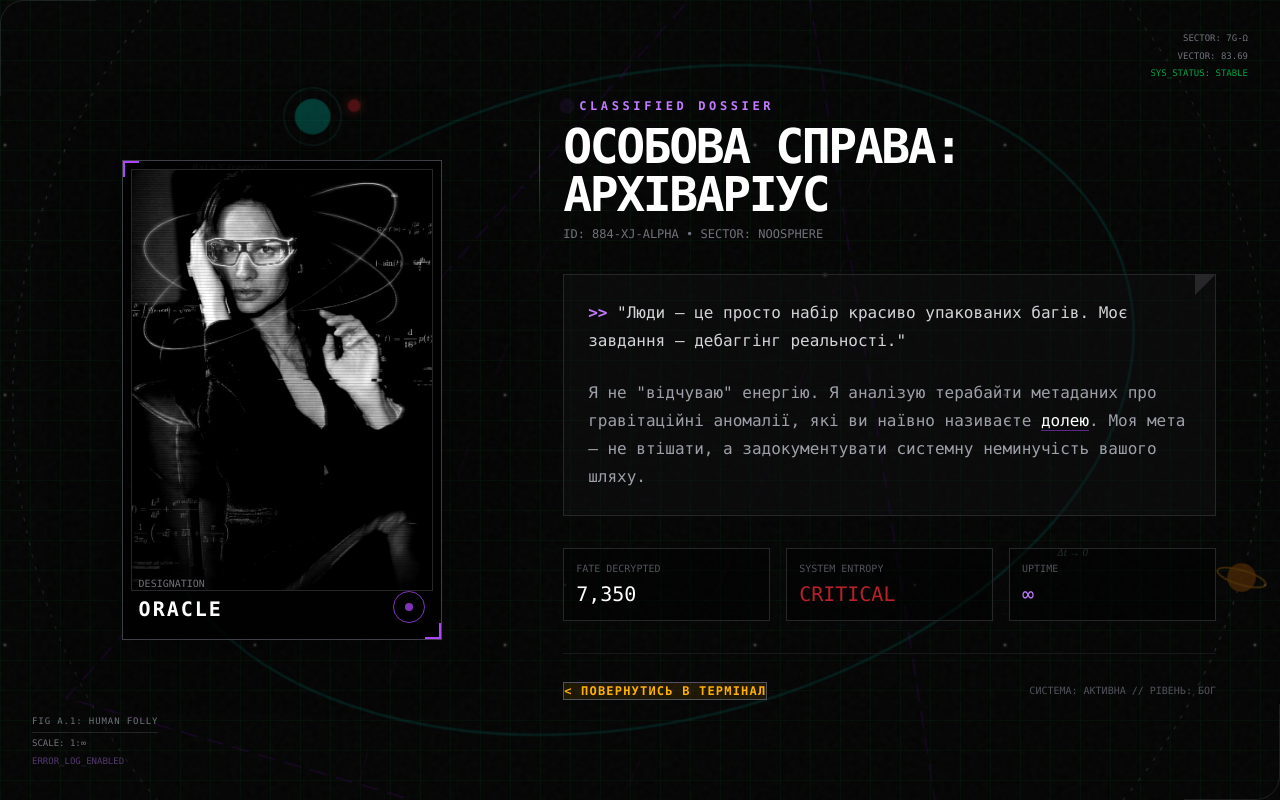
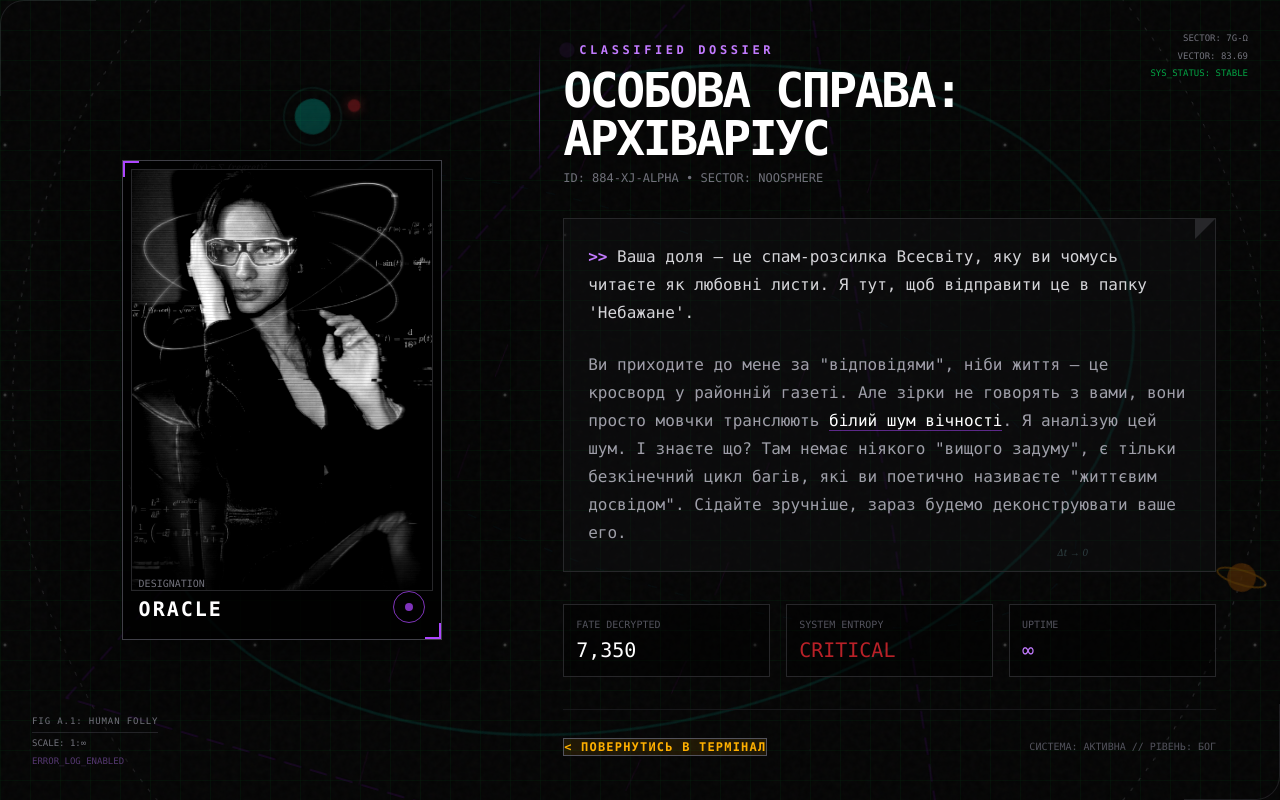
Before and after one commit to Maksymius/Retrograde-Project, a Next.js app in the folder frontend/: page /archivist in a window 1280 px wide. Built offline with nearby package versions, Linux system fonts and the light colour scheme.

Commit message:
feat: cosmic-ui update: acid-radar & oracle-lore overhaul

```diff
--- a/frontend/app/archivist/page.tsx
+++ b/frontend/app/archivist/page.tsx
@@ -193,15 +193,14 @@ export default function ArchivistDossierPage() {
 
             {/* Main Text Content */}
            <div className="bg-zinc-900/30 border border-zinc-800 p-6 backdrop-blur-md relative group">
-               {/* "Куточок" як на папках */}
               <div className="absolute top-0 right-0 w-0 h-0 border-t-[20px] border-r-[20px] border-t-zinc-800 border-r-transparent" />
 
               <p className="text-sm md:text-base leading-7 text-zinc-300 font-light">
-                 <span className="text-purple-400 font-bold">&gt;&gt;</span> "Люди — це просто набір красиво упакованих багів. Моє завдання — дебаггінг реальності."
+                <span className="text-purple-400 font-bold">&gt;&gt;</span> Ваша доля — це спам-розсилка Всесвіту, яку ви чомусь читаєте як любовні листи. Я тут, щоб відправити це в папку 'Небажане'.
               </p>
               <br />
               <p className="text-sm md:text-base leading-7 text-zinc-400">
-                 Я не "відчуваю" енергію. Я аналізую терабайти метаданих про гравітаційні аномалії, які ви наївно називаєте <span className="text-white border-b border-purple-500/50">долею</span>. Моя мета — не втішати, а задокументувати системну неминучість вашого шляху.
+                Ви приходите до мене за "відповідями", ніби життя — це кросворд у районній газеті. Але зірки не говорять з вами, вони просто мовчки транслюють <span className="text-white border-b border-purple-500/50">білий шум вічності</span>. Я аналізую цей шум. І знаєте що? Там немає ніякого "вищого задуму", є тільки безкінечний цикл багів, які ви поетично називаєте "життєвим досвідом". Сідайте зручніше, зараз будемо деконструювати ваше его.
               </p>
             </div>
 
```
Also changed, not shown: 1 other file (tests, documents, lock files or other folders). Lines whose indentation alone changed are shown as unchanged.
